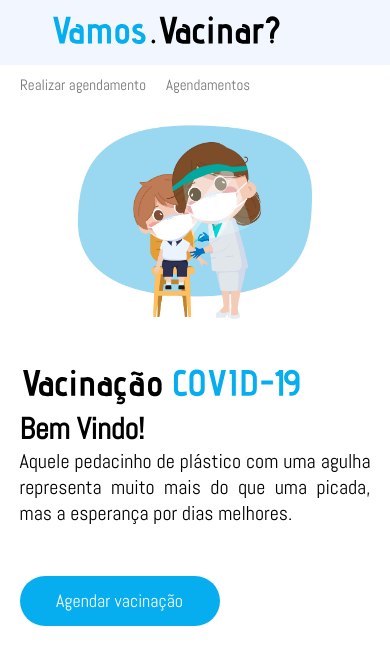
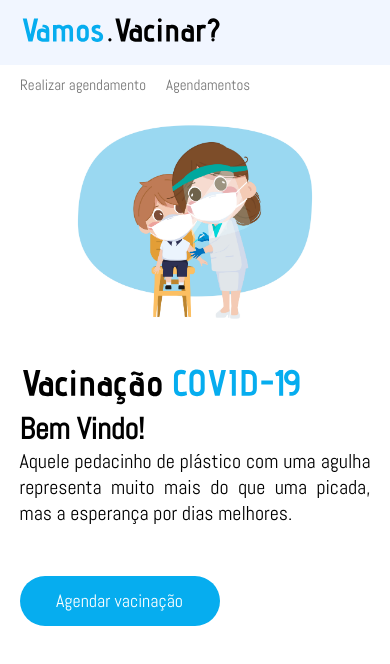
Before and after one commit to doug-22/vamos-vacinar, a React (Create React App) app: page / in a window 390 px wide. Shown: the top 664 px of the page. Built offline with nearby package versions, Linux system fonts and the light colour scheme.

Commit message:
Refactor code header component and adding responsiveness

```diff
--- a/src/Components/Header/styles.css
+++ b/src/Components/Header/styles.css
@@ -1,9 +1,9 @@
 header {
-    height: 65px;
-    background-color: var(--header);
+  height: 65px;
+  background-color: var(--header);
 
-    display: flex;
-    align-items: center;
+  display: flex;
+  align-items: center;
 }
 
 .header-logo {
@@ -14,3 +14,10 @@ header {
 .header-logo img {
   width: 100%;
 }
+
+@media (max-width: 900px) {
+  .header-logo {
+    width: 200px;
+    margin-left: 20px;
+  }
+}
```
